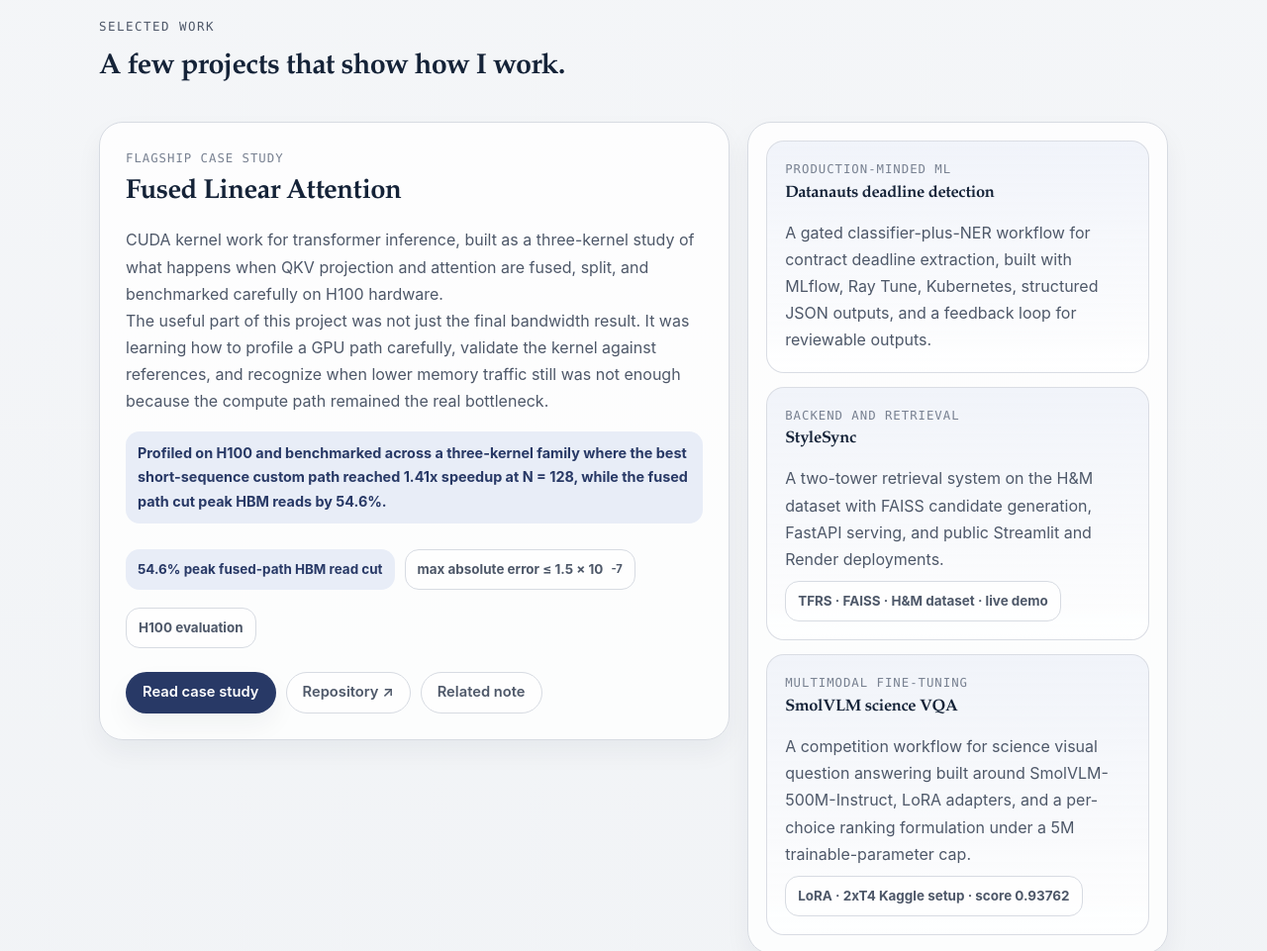
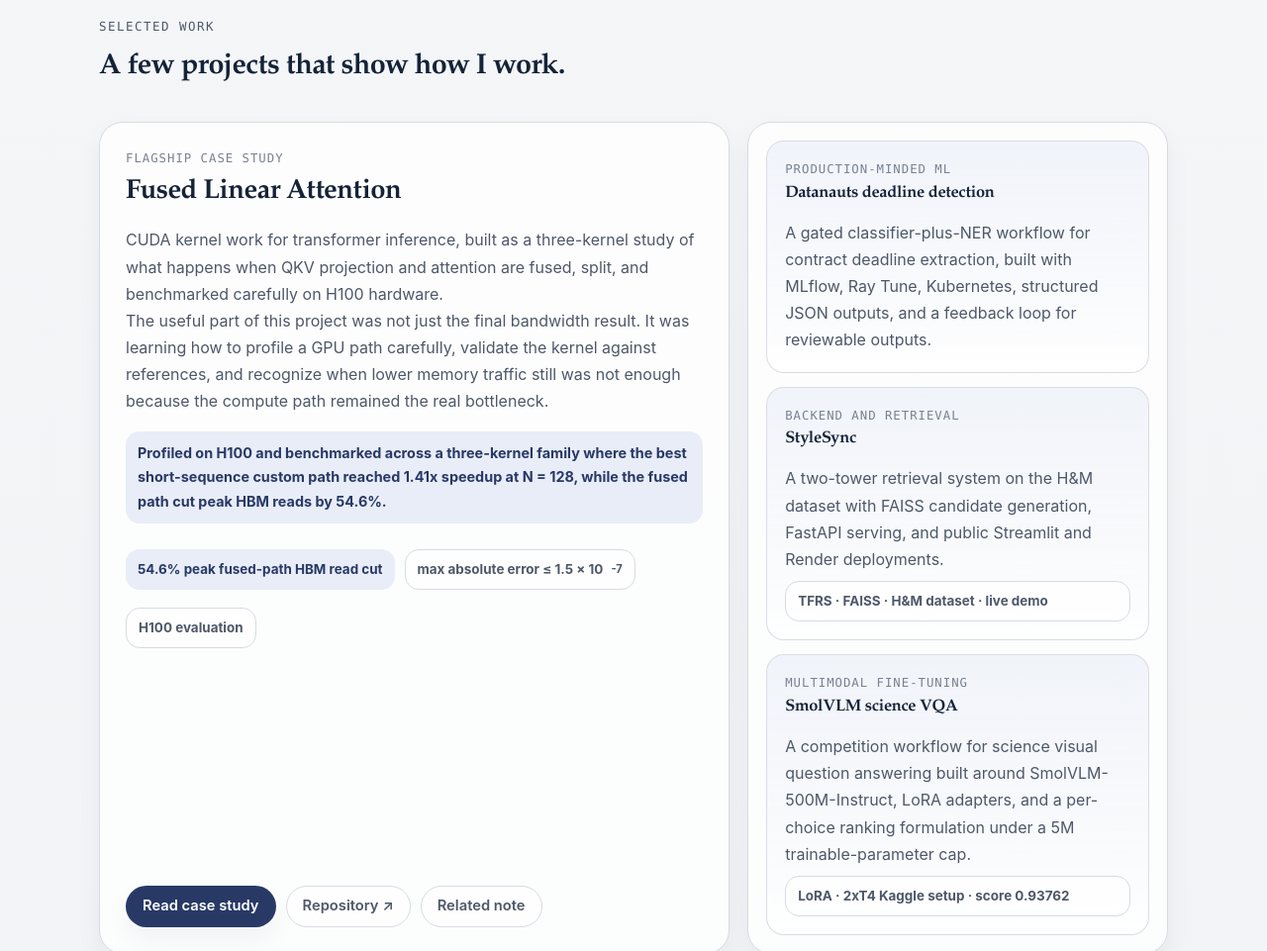
Before and after one commit to Bhanuu01/Bhanuu01.github.io, a plain HTML site: page index.html in a window 1280 px wide. Shown: the part 1280-2241 px from the top of the page at 99% size. Drawn offline with Linux system fonts and the light colour scheme.

Commit message:
Align projects page card layout

```diff
--- a/styles.css
+++ b/styles.css
@@ -456,7 +456,6 @@ main {
   display: grid;
   grid-template-columns: 1.2fr 0.8fr;
   gap: 18px;
-  align-items: start;
 }
 
 .feature-work,
@@ -481,14 +480,15 @@ main {
 }
 
 .feature-work {
-  align-self: start;
-  height: auto;
+  display: flex;
+  flex-direction: column;
 }
 
 .support-work {
   padding: 18px;
   display: grid;
   gap: 14px;
+  height: 100%;
 }
 
 .work-kicker,
@@ -549,14 +549,22 @@ main {
   border-radius: 18px;
   background: linear-gradient(180deg, rgba(232, 237, 247, 0.58), rgba(255, 255, 255, 0.68));
   border: 1px solid rgba(215, 219, 226, 0.92);
+  display: flex;
+  flex-direction: column;
 }
 
 .support-item .project-name {
   font-size: 1.03rem;
 }
 
+.feature-work .button-row {
+  margin-top: auto;
+  padding-top: 18px;
+}
+
 .support-item .button-row {
-  margin-top: 14px;
+  margin-top: auto;
+  padding-top: 14px;
 }
 
 .support-item .metric-pill,
```
